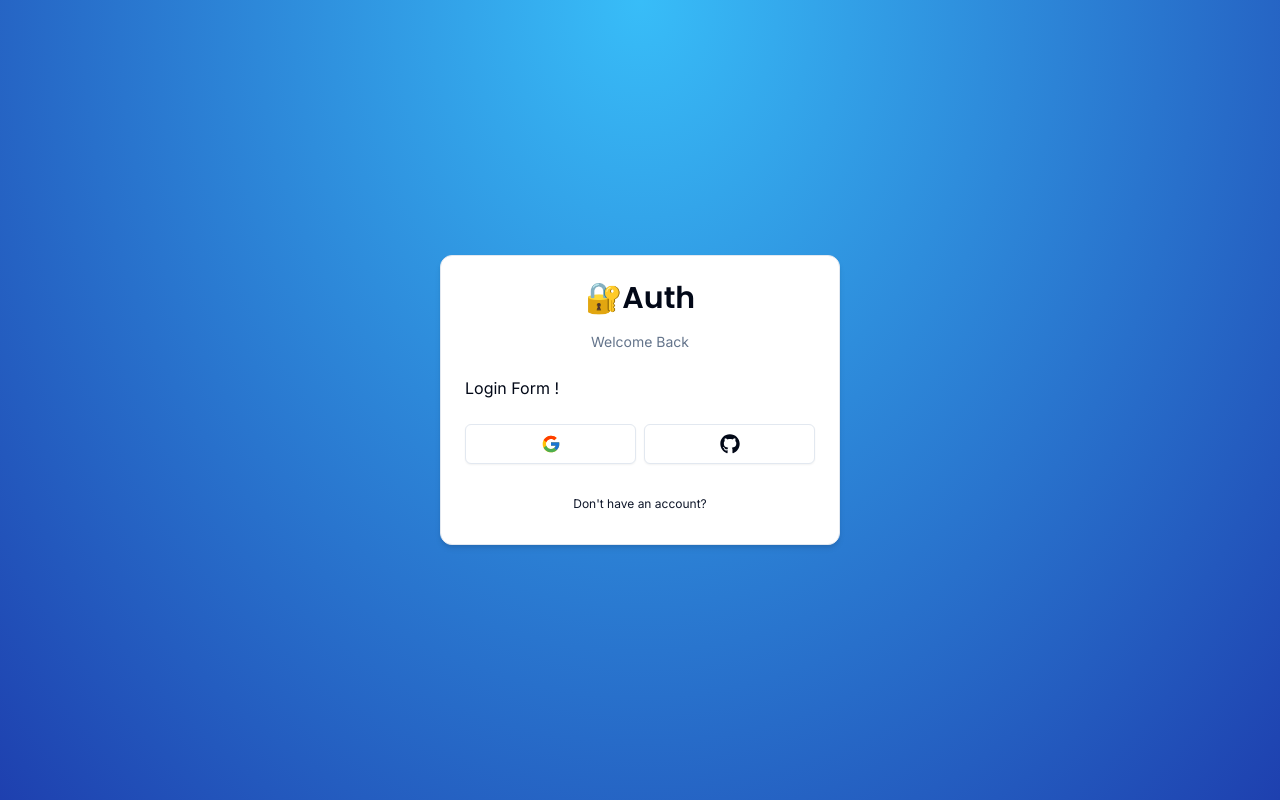
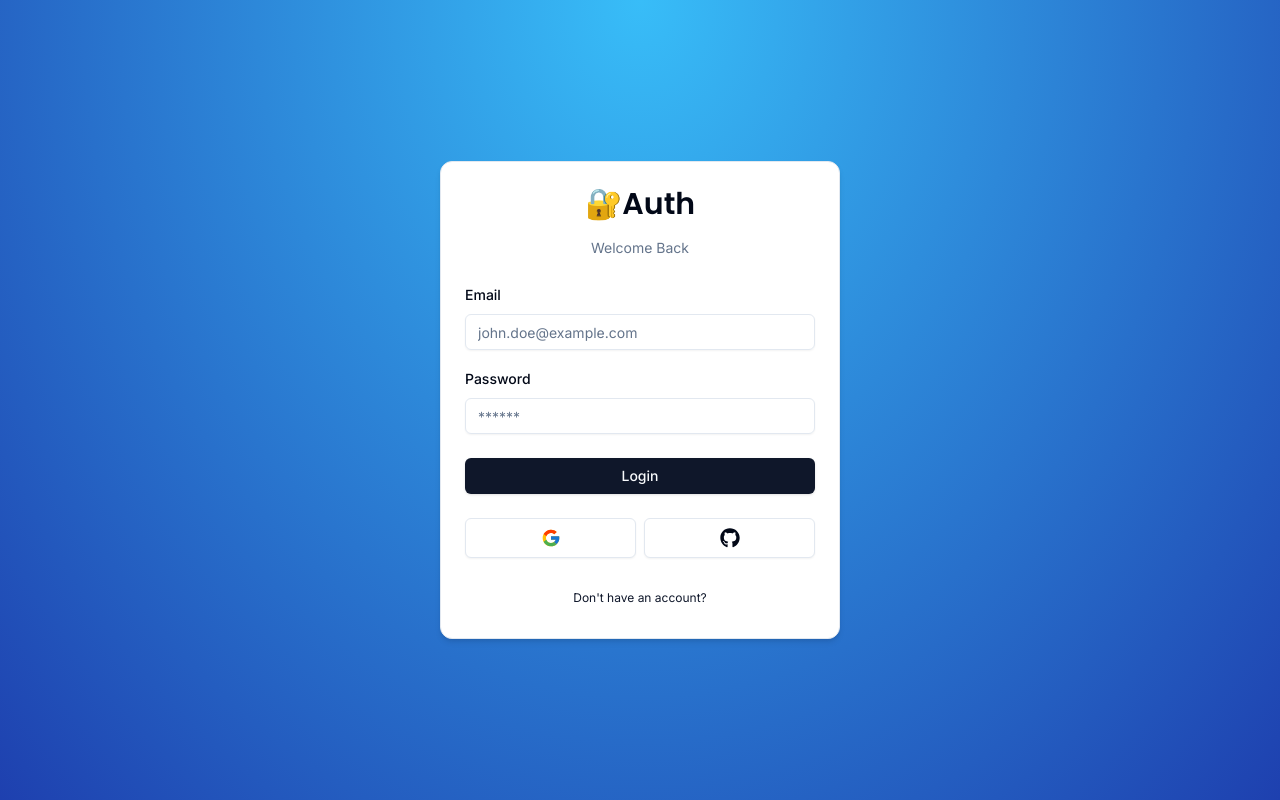
Before and after one commit to Gurucaara/next-authentication, a Next.js app: page /auth/login in a window 1280 px wide. Built offline with nearby package versions, Linux system fonts and the light colour scheme.

Commit message:
Login Form

```diff
--- a/components/auth/login-form.tsx
+++ b/components/auth/login-form.tsx
@@ -1,6 +1,35 @@
+"use client";
+
 import { CardWrapper } from "@/components/auth/card-wrapper";
+import { zodResolver } from "@hookform/resolvers/zod";
+import { useForm } from "react-hook-form";
+import * as z from "zod";
+import { LoginSchema } from "@/schemas";
+import {
+  Form,
+  FormControl,
+  FormField,
+  FormItem,
+  FormLabel,
+  FormMessage,
+} from "@/components/ui/form";
+import { Input } from "@/components/ui/input";
+import { Button } from "@/components/ui/button";
+import { FormError } from "@/components/form-error";
+import { FormSuccess } from "@/components/form-success";
 
 export const LoginForm = () => {
+  const form = useForm<z.infer<typeof LoginSchema>>({
+    resolver: zodResolver(LoginSchema),
+    defaultValues: {
+      email: "",
+      password: "",
+    },
+  });
+
+  const onSubmit = (values: z.infer<typeof LoginSchema>) => {
+    console.log(values);
+  };
   return (
     <CardWrapper
       headerLabel="Welcome Back"
@@ -8,7 +37,47 @@
       backButtonHref="/auth/register"
       showSocial
     >
-      Login Form !
+      <Form {...form}>
+        <form onSubmit={form.handleSubmit(onSubmit)} className="space-y-6">
+          <div className="space-y-4">
+            <FormField
+              control={form.control}
+              name="email"
+              render={({ field }) => (
+                <FormItem>
+                  <FormLabel>Email</FormLabel>
+                  <FormControl>
+                    <Input
+                      {...field}
+                      placeholder="john.doe@example.com"
+                      type="email"
+                    />
+                  </FormControl>
+                  <FormMessage />
+                </FormItem>
+              )}
+            />
+            <FormField
+              control={form.control}
+              name="password"
+              render={({ field }) => (
+                <FormItem>
+                  <FormLabel>Password</FormLabel>
+                  <FormControl>
+                    <Input {...field} placeholder="******" type="password" />
+                  </FormControl>
+                  <FormMessage />
+                </FormItem>
+              )}
+            />
+          </div>
+          <FormError message="" />
+          <FormSuccess message="" />
+          <Button type="submit" className="w-full">
+            Login
+          </Button>
+        </form>
+      </Form>
     </CardWrapper>
   );
 };
--- /dev/null
+++ b/components/form-error.tsx
@@ -0,0 +1,16 @@
+import { ExclamationTriangleIcon } from "@radix-ui/react-icons";
+
+interface FormErrorProps {
+  message?: string;
+}
+
+export const FormError = ({ message }: FormErrorProps) => {
+  if (!message) return null;
+
+  return (
+    <div className="bg-destructive/15 p-3 rounded-md flex items-center gap-x-2 text-sm text-destructive">
+      <ExclamationTriangleIcon className="h-4 w-4" />
+      <p>{message}</p>
+    </div>
+  );
+};
--- /dev/null
+++ b/components/form-success.tsx
@@ -0,0 +1,16 @@
+import { CheckCircledIcon } from "@radix-ui/react-icons";
+
+interface FormSuccessProps {
+  message?: string;
+}
+
+export const FormSuccess = ({ message }: FormSuccessProps) => {
+  if (!message) return null;
+
+  return (
+    <div className="bg-emerald-500/15 p-3 rounded-md flex items-center gap-x-2 text-sm text-emerald-500">
+      <CheckCircledIcon className="h-4 w-4" />
+      <p>{message}</p>
+    </div>
+  );
+};
--- /dev/null
+++ b/components/ui/form.tsx
@@ -0,0 +1,176 @@
+import * as React from "react"
+import * as LabelPrimitive from "@radix-ui/react-label"
+import { Slot } from "@radix-ui/react-slot"
+import {
+  Controller,
+  ControllerProps,
+  FieldPath,
+  FieldValues,
+  FormProvider,
+  useFormContext,
+} from "react-hook-form"
+
+import { cn } from "@/lib/utils"
+import { Label } from "@/components/ui/label"
+
+const Form = FormProvider
+
+type FormFieldContextValue<
+  TFieldValues extends FieldValues = FieldValues,
+  TName extends FieldPath<TFieldValues> = FieldPath<TFieldValues>
+> = {
+  name: TName
+}
+
+const FormFieldContext = React.createContext<FormFieldContextValue>(
+  {} as FormFieldContextValue
+)
+
+const FormField = <
+  TFieldValues extends FieldValues = FieldValues,
+  TName extends FieldPath<TFieldValues> = FieldPath<TFieldValues>
+>({
+  ...props
+}: ControllerProps<TFieldValues, TName>) => {
+  return (
+    <FormFieldContext.Provider value={{ name: props.name }}>
+      <Controller {...props} />
+    </FormFieldContext.Provider>
+  )
+}
+
+const useFormField = () => {
+  const fieldContext = React.useContext(FormFieldContext)
+  const itemContext = React.useContext(FormItemContext)
+  const { getFieldState, formState } = useFormContext()
+
+  const fieldState = getFieldState(fieldContext.name, formState)
+
+  if (!fieldContext) {
+    throw new Error("useFormField should be used within <FormField>")
+  }
+
+  const { id } = itemContext
+
+  return {
+    id,
+    name: fieldContext.name,
+    formItemId: `${id}-form-item`,
+    formDescriptionId: `${id}-form-item-description`,
+    formMessageId: `${id}-form-item-message`,
+    ...fieldState,
+  }
+}
+
+type FormItemContextValue = {
+  id: string
+}
+
+const FormItemContext = React.createContext<FormItemContextValue>(
+  {} as FormItemContextValue
+)
+
+const FormItem = React.forwardRef<
+  HTMLDivElement,
+  React.HTMLAttributes<HTMLDivElement>
+>(({ className, ...props }, ref) => {
+  const id = React.useId()
+
+  return (
+    <FormItemContext.Provider value={{ id }}>
+      <div ref={ref} className={cn("space-y-2", className)} {...props} />
+    </FormItemContext.Provider>
+  )
+})
+FormItem.displayName = "FormItem"
+
+const FormLabel = React.forwardRef<
+  React.ElementRef<typeof LabelPrimitive.Root>,
+  React.ComponentPropsWithoutRef<typeof LabelPrimitive.Root>
+>(({ className, ...props }, ref) => {
+  const { error, formItemId } = useFormField()
+
+  return (
+    <Label
+      ref={ref}
+      className={cn(error && "text-destructive", className)}
+      htmlFor={formItemId}
+      {...props}
+    />
+  )
+})
+FormLabel.displayName = "FormLabel"
+
+const FormControl = React.forwardRef<
+  React.ElementRef<typeof Slot>,
+  React.ComponentPropsWithoutRef<typeof Slot>
+>(({ ...props }, ref) => {
+  const { error, formItemId, formDescriptionId, formMessageId } = useFormField()
+
+  return (
+    <Slot
+      ref={ref}
+      id={formItemId}
+      aria-describedby={
+        !error
+          ? `${formDescriptionId}`
+          : `${formDescriptionId} ${formMessageId}`
+      }
+      aria-invalid={!!error}
+      {...props}
+    />
+  )
+})
+FormControl.displayName = "FormControl"
+
+const FormDescription = React.forwardRef<
+  HTMLParagraphElement,
+  React.HTMLAttributes<HTMLParagraphElement>
+>(({ className, ...props }, ref) => {
+  const { formDescriptionId } = useFormField()
+
+  return (
+    <p
+      ref={ref}
+      id={formDescriptionId}
+      className={cn("text-[0.8rem] text-muted-foreground", className)}
+      {...props}
+    />
+  )
+})
+FormDescription.displayName = "FormDescription"
+
+const FormMessage = React.forwardRef<
+  HTMLParagraphElement,
+  React.HTMLAttributes<HTMLParagraphElement>
+>(({ className, children, ...props }, ref) => {
+  const { error, formMessageId } = useFormField()
+  const body = error ? String(error?.message) : children
+
+  if (!body) {
+    return null
+  }
+
+  return (
+    <p
+      ref={ref}
+      id={formMessageId}
+      className={cn("text-[0.8rem] font-medium text-destructive", className)}
+      {...props}
+    >
+      {body}
+    </p>
+  )
+})
+FormMessage.displayName = "FormMessage"
+
+export {
+  useFormField,
+  Form,
+  FormItem,
+  FormLabel,
+  FormControl,
+  FormDescription,
+  FormMessage,
+  FormField,
+}
--- /dev/null
+++ b/components/ui/input.tsx
@@ -0,0 +1,25 @@
+import * as React from "react"
+
+import { cn } from "@/lib/utils"
+
+export interface InputProps
+  extends React.InputHTMLAttributes<HTMLInputElement> {}
+
+const Input = React.forwardRef<HTMLInputElement, InputProps>(
+  ({ className, type, ...props }, ref) => {
+    return (
+      <input
+        type={type}
+        className={cn(
+          "flex h-9 w-full rounded-md border border-input bg-transparent px-3 py-1 text-sm shadow-sm transition-colors file:border-0 file:bg-transparent file:text-sm file:font-medium placeholder:text-muted-foreground focus-visible:outline-none focus-visible:ring-1 focus-visible:ring-ring disabled:cursor-not-allowed disabled:opacity-50",
+          className
+        )}
+        ref={ref}
+        {...props}
+      />
+    )
+  }
+)
+Input.displayName = "Input"
+
+export { Input }
--- /dev/null
+++ b/components/ui/label.tsx
@@ -0,0 +1,26 @@
+"use client"
+
+import * as React from "react"
+import * as LabelPrimitive from "@radix-ui/react-label"
+import { cva, type VariantProps } from "class-variance-authority"
+
+import { cn } from "@/lib/utils"
+
+const labelVariants = cva(
+  "text-sm font-medium leading-none peer-disabled:cursor-not-allowed peer-disabled:opacity-70"
+)
+
+const Label = React.forwardRef<
+  React.ElementRef<typeof LabelPrimitive.Root>,
+  React.ComponentPropsWithoutRef<typeof LabelPrimitive.Root> &
+    VariantProps<typeof labelVariants>
+>(({ className, ...props }, ref) => (
+  <LabelPrimitive.Root
+    ref={ref}
+    className={cn(labelVariants(), className)}
+    {...props}
+  />
+))
+Label.displayName = LabelPrimitive.Root.displayName
+
+export { Label }
--- a/package.json
+++ b/package.json
@@ -9,16 +9,20 @@
     "lint": "next lint"
   },
   "dependencies": {
+    "@hookform/resolvers": "^3.3.3",
     "@radix-ui/react-icons": "^1.3.0",
+    "@radix-ui/react-label": "^2.0.2",
     "@radix-ui/react-slot": "^1.0.2",
     "class-variance-authority": "^0.7.0",
     "clsx": "^2.1.0",
     "next": "14.0.4",
     "react": "^18",
     "react-dom": "^18",
+    "react-hook-form": "^7.49.2",
     "react-icons": "^4.12.0",
     "tailwind-merge": "^2.2.0",
-    "tailwindcss-animate": "^1.0.7"
+    "tailwindcss-animate": "^1.0.7",
+    "zod": "^3.22.4"
   },
   "devDependencies": {
     "@types/node": "^20",
--- /dev/null
+++ b/schemas/index.ts
@@ -0,0 +1,10 @@
+import * as z from "zod";
+
+export const LoginSchema = z.object({
+  email: z.string().email({
+    message: "Email is required",
+  }),
+  password: z.string().min(1, {
+    message: "Password is required",
+  }),
+});
```
Also changed, not shown: 1 other file (tests, documents, lock files or other folders).
